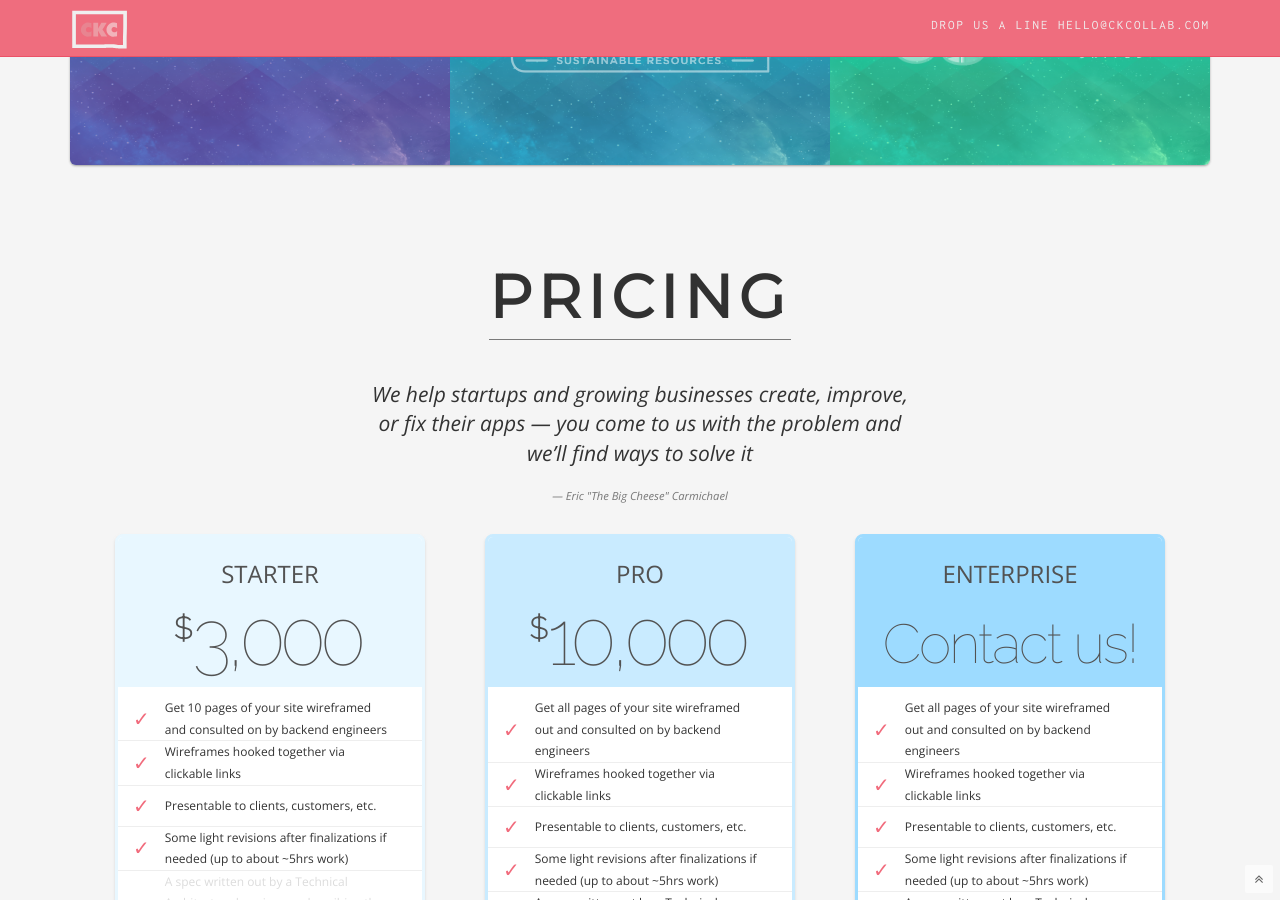
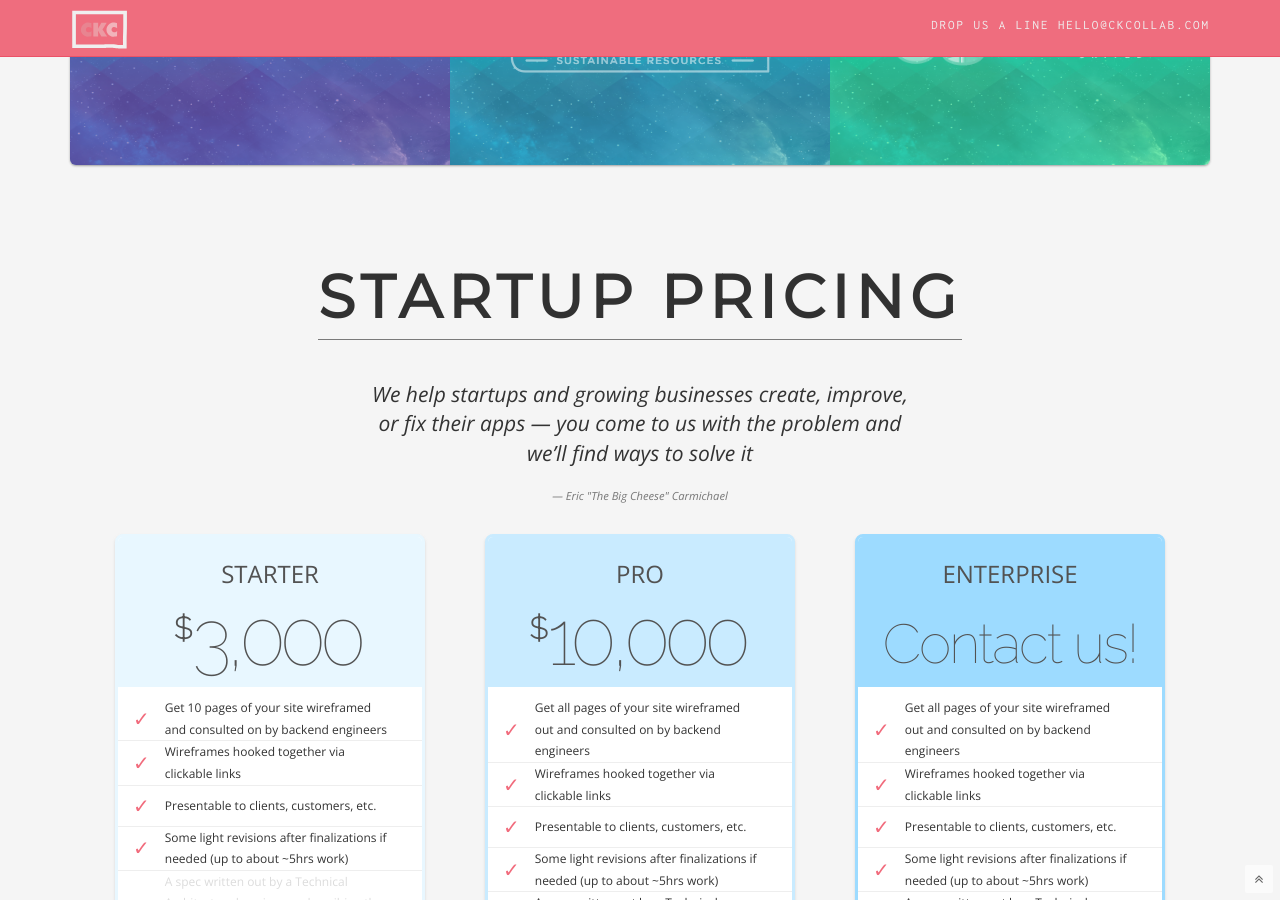
Before and after one commit to ckcollab/ckcollab, a Jekyll site: the page built from index.html, in a window 1280 px wide and 900 px high, scrolled down 1831 px. Built offline with Jekyll 4.4.1, drawn with Linux system fonts in a browser that asks for light colours.

Commit message:
pricing -> startup pricing, to make it more clear?

```diff
--- a/index.html
+++ b/index.html
@@ -1592,7 +1592,7 @@
 
             <section class="row pricing-tiers">
                 <div class="col-md-12 text-center">
-                    <h1 class="pricing-details-title font-alt">Pricing</h1>
+                    <h1 class="pricing-details-title font-alt">Startup Pricing</h1>
                 </div>
 
                 <div class="col-md-6 col-md-offset-3 text-center">
```
